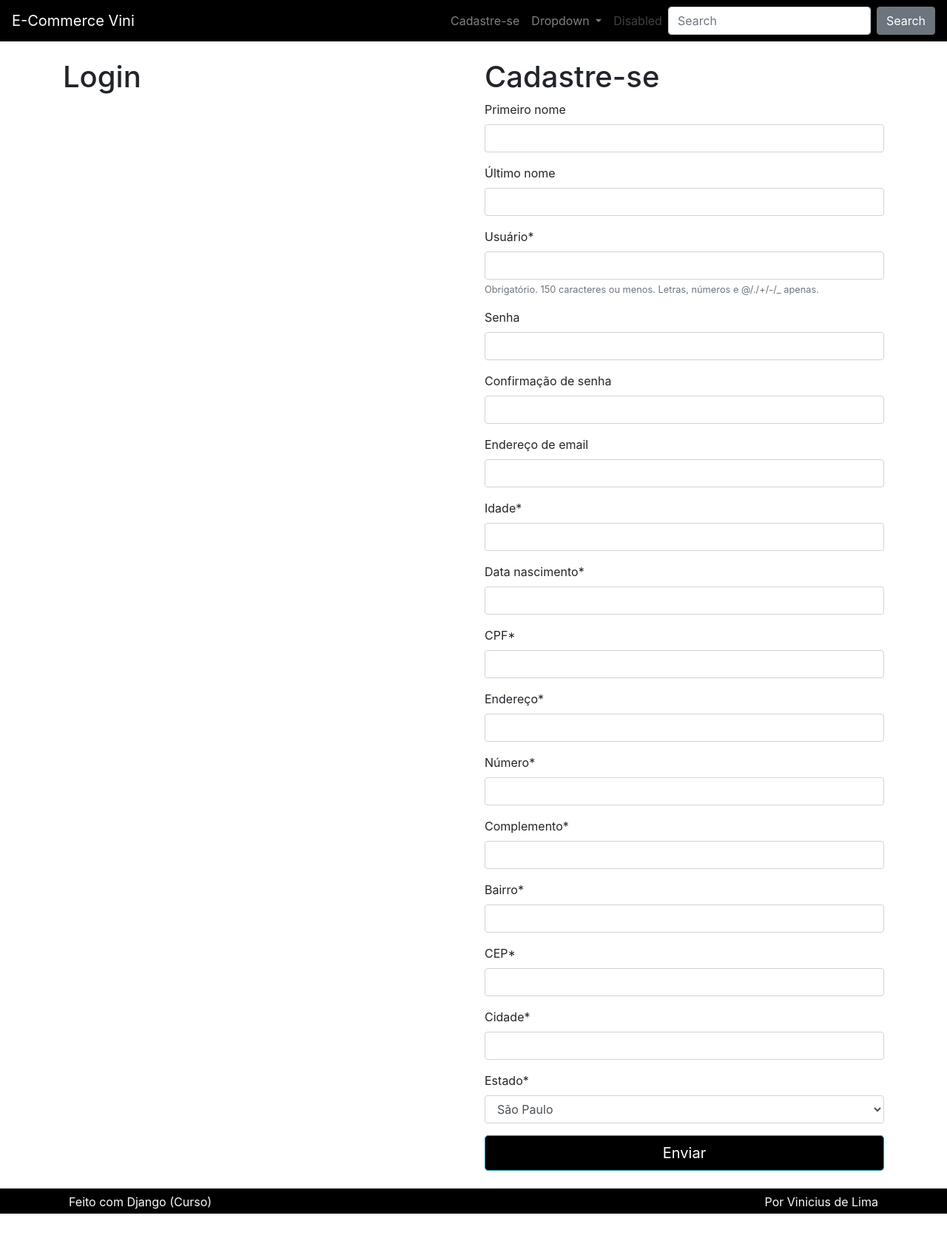
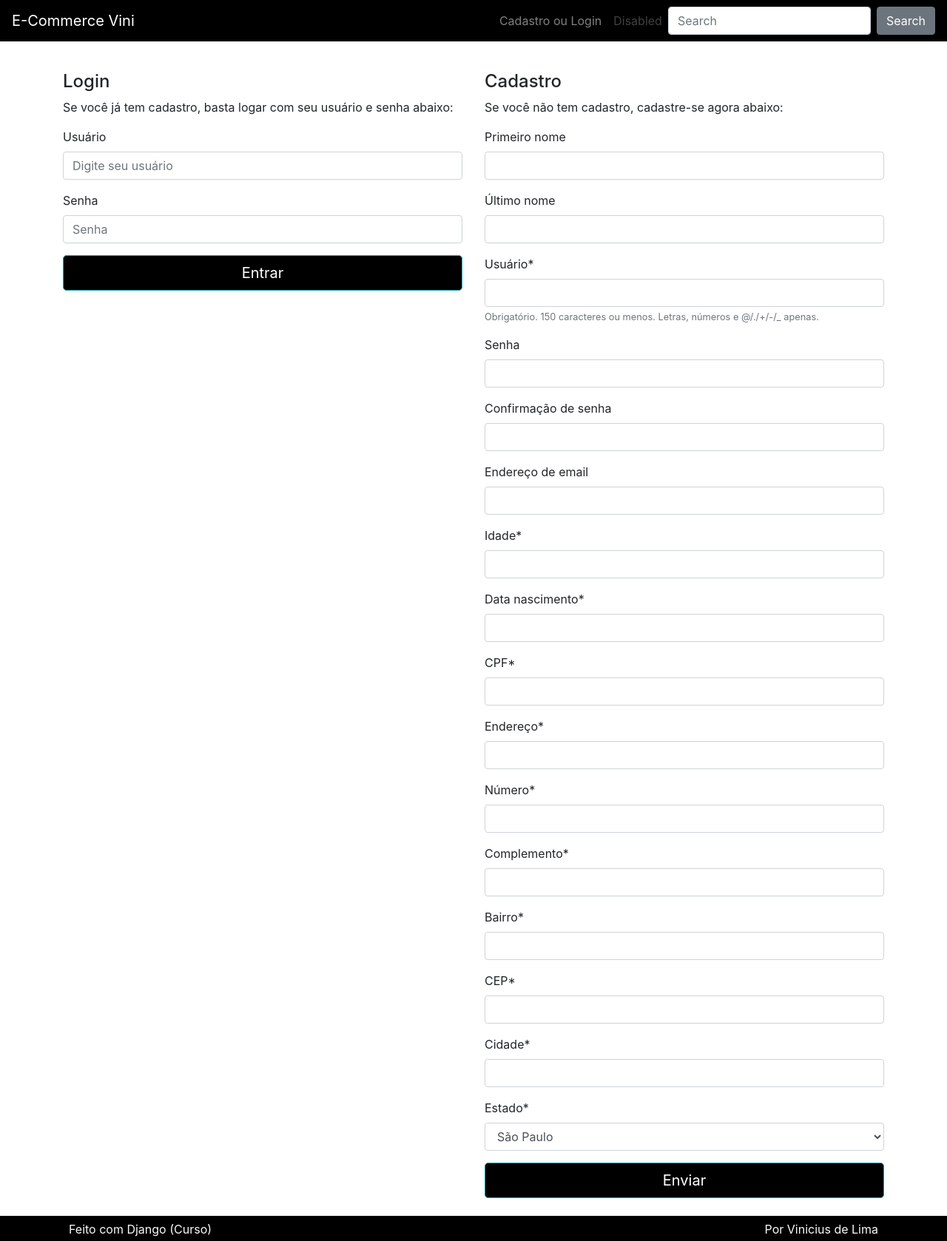
Before and after one commit to vinnilmg/projeto-ecommerce, a Django app: page /perfil/ in a window 1280 px wide. Shown: the whole page at 74% size. Before the commit the page ends 1641 px from the top, so only its background shows below. Run offline with Django 3.2, Linux system fonts and the light colour scheme; some libraries are stand-ins or nearby versions.

Commit message:
correcao de bugs + login e logou

```diff
--- a/perfil/templates/perfil/atualizar.html
+++ b/perfil/templates/perfil/atualizar.html
@@ -1,5 +1,8 @@
 {% extends 'perfil/criar.html'  %}
 
+{% block titulo %} Perfil | {{ request.user.first_name|title }} {{ request.user.last_name|title }} {% endblock %}
+
 {% block titulocadastro %}
-    <h1>Atualizar dados</h1>
+    <h4>Atualizar cadastro</h4>
+    <p>Utilize o formulário abaixo para atualizar seus dados: </p>
 {% endblock %}
--- a/perfil/templates/perfil/criar.html
+++ b/perfil/templates/perfil/criar.html
@@ -1,21 +1,38 @@
 {% extends 'base.html' %}
 {% load crispy_forms_tags %}
 
-{% block titulo %} | Perfil {% endblock %}
+{% block titulo %} Cadastro e Login {% endblock %}
 
 {% block conteudo %}
 
     <div class="row">
 
         {% if not request.user.is_authenticated %}
-            <div class="col-lg">
-                <h1>Login</h1>
+            <div class="col-lg mt-3">
+                <h4>Login</h4>
+                <p>Se você já tem cadastro, basta logar com seu usuário e senha abaixo: </p>
+
+                <form method="POST" action="{% url 'perfil:login' %}">
+                    {% csrf_token %}
+                    <div class="form-group">
+                        <label for="InputUsuario">Usuário</label>
+                        <input type="text" name="username" class="form-control" id="InputUsuario1" aria-describedby="usuarioHelp"
+                        placeholder="Digite seu usuário">
+                    </div>
+                    <div class="form-group">
+                        <label for="InputPassword1">Senha</label>
+                        <input type="password" name="password" class="form-control" id="InputPassword1" placeholder="Senha">
+                    </div>
+                    <button type="submit" class="btn btn-primary btn-block btn-lg">Entrar</button>
+                </form>
+
             </div>
         {% endif %}
 
-        <div class="col-lg">
+        <div class="col-lg mt-3">
             {% block titulocadastro %}
-                <h1>Cadastre-se</h1>
+                <h4>Cadastro</h4>
+                <p>Se você não tem cadastro, cadastre-se agora abaixo: </p>
             {% endblock %}
 
             <form method="POST" action="">
--- a/perfil/urls.py
+++ b/perfil/urls.py
@@ -5,7 +5,6 @@ app_name = 'perfil'
 
 urlpatterns = [
     path('', views.Criar.as_view(), name='criar'),
-    path('atualizar/', views.Atualizar.as_view(), name='atualizar'),
     path('login/', views.Login.as_view(), name='login'),
     path('logout/', views.Logout.as_view(), name='logout'),
 ]
--- a/perfil/views.py
+++ b/perfil/views.py
@@ -1,9 +1,10 @@
-from django.shortcuts import render, get_object_or_404
+from django.contrib import messages
+from django.shortcuts import render, get_object_or_404, redirect
 from django.views.generic import ListView
 from django.views import View
 from django.contrib.auth.models import User
 import copy
-from django.contrib.auth import authenticate, login
+from django.contrib.auth import authenticate, login, logout
 from . import models
 from . import forms
 
@@ -89,6 +90,7 @@ class Criar(BasePerfil):
 
             perfil.save()
 
+            msg_retorno = 'Cadastro atualizado com sucesso.'
         else:
             # Usuario novo -> Criar
             usuario = self.user_form.save(commit=False)
@@ -110,18 +112,42 @@ class Criar(BasePerfil):
             if autentica:
                 login(self.request, user=usuario)
 
+            msg_retorno = 'Cadastro criado com sucesso. Você já está logado e pode concluir sua compra.'
+
         self.request.session['carrinho'] = self.carrinho
         self.request.session.save()
-        return self.renderizar
 
-
-class Atualizar(View):
-    pass
+        messages.success(self.request, msg_retorno)
+        return redirect('perfil:criar')
 
 
 class Login(View):
-    pass
+    def post(self, *args, **kwargs):
+        username = self.request.POST.get('username')
+        password = self.request.POST.get('password')
+
+        if not username or not password:
+            messages.error(self.request, 'Você deve informar usuário e senha.')
+            return redirect('perfil:criar')
+
+        usuario = authenticate(
+            self.request, username=username, password=password)
+
+        if not usuario:
+            messages.error(self.request, 'Usuário e/ou senha inválidos.')
+            return redirect('perfil:criar')
+
+        login(self.request, user=usuario)
+        messages.success(self.request, 'Você está logado!')
+        return redirect('produto:carrinho')
 
 
 class Logout(View):
-    pass
+    def get(self, *args, **kwargs):
+        carrinho = copy.deepcopy(self.request.session.get('carrinho', {}))
+        logout(self.request)
+
+        self.request.session['carrinho'] = carrinho
+        self.request.session.save()
+
+        return redirect('produto:lista')
--- a/produto/templates/produto/carrinho.html
+++ b/produto/templates/produto/carrinho.html
@@ -1,6 +1,8 @@
 {% extends 'base.html' %}
 {% load omfilters %}
 {% load static %}
+
+{% block titulo %} Carrinho {% endblock %}
 
 {% block conteudo %}
 
--- a/produto/templates/produto/detalhe.html
+++ b/produto/templates/produto/detalhe.html
@@ -1,7 +1,7 @@
 {% extends 'base.html' %}
 {% load omfilters %}
 
-{% block titulo %} | Detalhe {% endblock %}
+{% block titulo %} Detalhe | {{ produto.nome }} {% endblock %}
 
 {% block conteudo %}
     <div class="row">
--- a/produto/templates/produto/lista.html
+++ b/produto/templates/produto/lista.html
@@ -1,7 +1,7 @@
 {% extends 'base.html' %}
 {% load omfilters %}
 
-{% block titulo %} Lista Produtos {% endblock %}
+{% block titulo %} Produtos {% endblock %}
 
 {%block conteudo %}
     <div class="row justify">
--- a/templates/parciais/_nav.html
+++ b/templates/parciais/_nav.html
@@ -16,34 +16,31 @@
   <div class="collapse navbar-collapse" id="navbarSupportedContent">
     <ul class="navbar-nav ml-auto">
 
+      {% if not request.user.is_authenticated %}
         <li class="nav-item">
-        <a class="nav-link" href="{% url 'perfil:criar' %}">
-        {% if request.user.is_authenticated %}
-          Meu perfil
+          <a class="nav-link" href="{% url 'perfil:criar' %}"> Cadastro ou Login </a>
+        </li>
+
       {% else %}
-          Cadastre-se
-        {% endif %}
-        </a>
-      </li>
         <li class="nav-item dropdown">
-        <a
-          class="nav-link dropdown-toggle"
+          <a class="nav-link dropdown-toggle"
             href="#"
             id="navbarDropdown"
             role="button"
             data-toggle="dropdown"
             aria-haspopup="true"
-          aria-expanded="false"
-        >
-          Dropdown
+            aria-expanded="false">
+            Minha Conta
           </a>
           <div class="dropdown-menu" aria-labelledby="navbarDropdown">
-          <a class="dropdown-item" href="#">Action</a>
-          <a class="dropdown-item" href="#">Another action</a>
+            <a class="dropdown-item" href="{% url 'perfil:criar' %}">Atualizar dados</a>
+            <a class="dropdown-item" href="#">Meus pedidos</a>
             <div class="dropdown-divider"></div>
-          <a class="dropdown-item" href="#">Something else here</a>
+            <a class="dropdown-item" href="{% url 'perfil:logout' %}">Sair</a>
           </div>
         </li>
+      {% endif %}
+
       <li class="nav-item">
         <a class="nav-link disabled" href="#">Disabled</a>
       </li>
```
Lines whose indentation alone changed are shown as unchanged.
